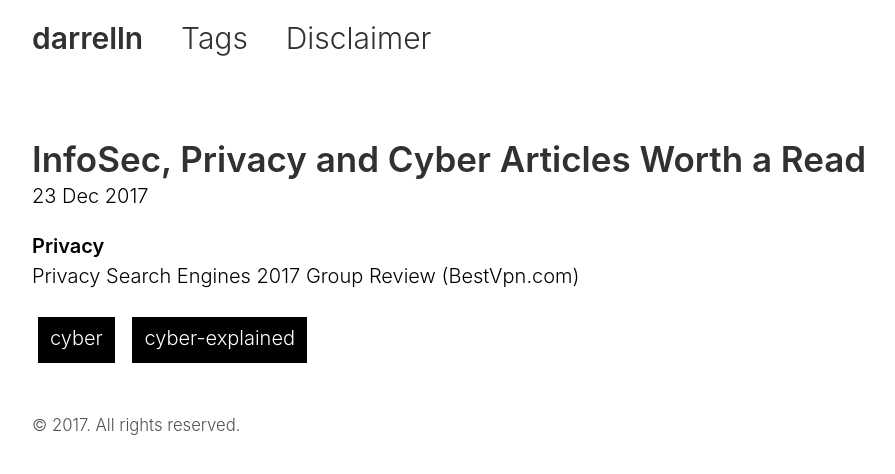
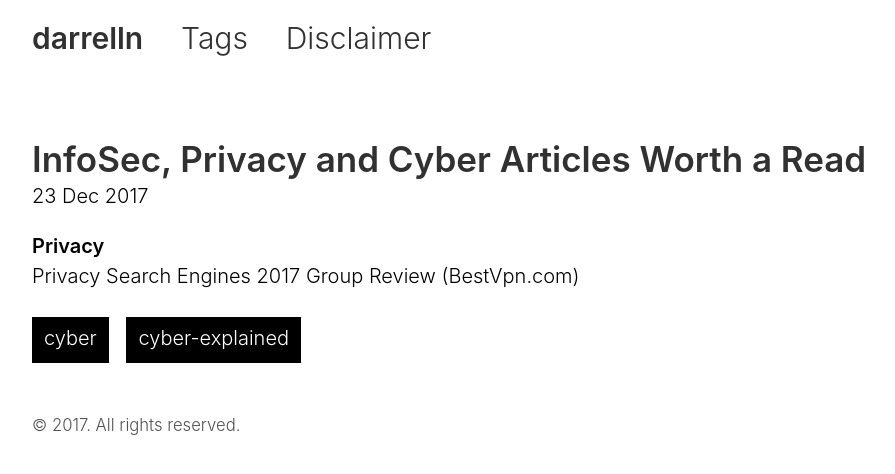
Before and after one commit to darrelln/darrelln.github.io, a Jekyll site: the page built from _posts/2017-12-23-infosec-privacy-articles.md, in a window 1280 px wide. Shown: the top 474 px of the page, without its empty margins (128-1023 px from the left). Built offline with Jekyll 4.4.1, drawn with Linux system fonts in a browser that asks for light colours; nearby versions of some CDN libraries.

Commit message:
Css for tags.

```diff
--- a/_sass/_tags.scss
+++ b/_sass/_tags.scss
@@ -2,7 +2,7 @@
   background-color: #000;
   padding: 6px 12px 10px 12px;
   margin-right: -5px; // Reset rhs white space between inline elements.
-  margin: 6px;
+  margin: 6px 12px 6px 0;
 }
 
 .tag-post-title {
```
